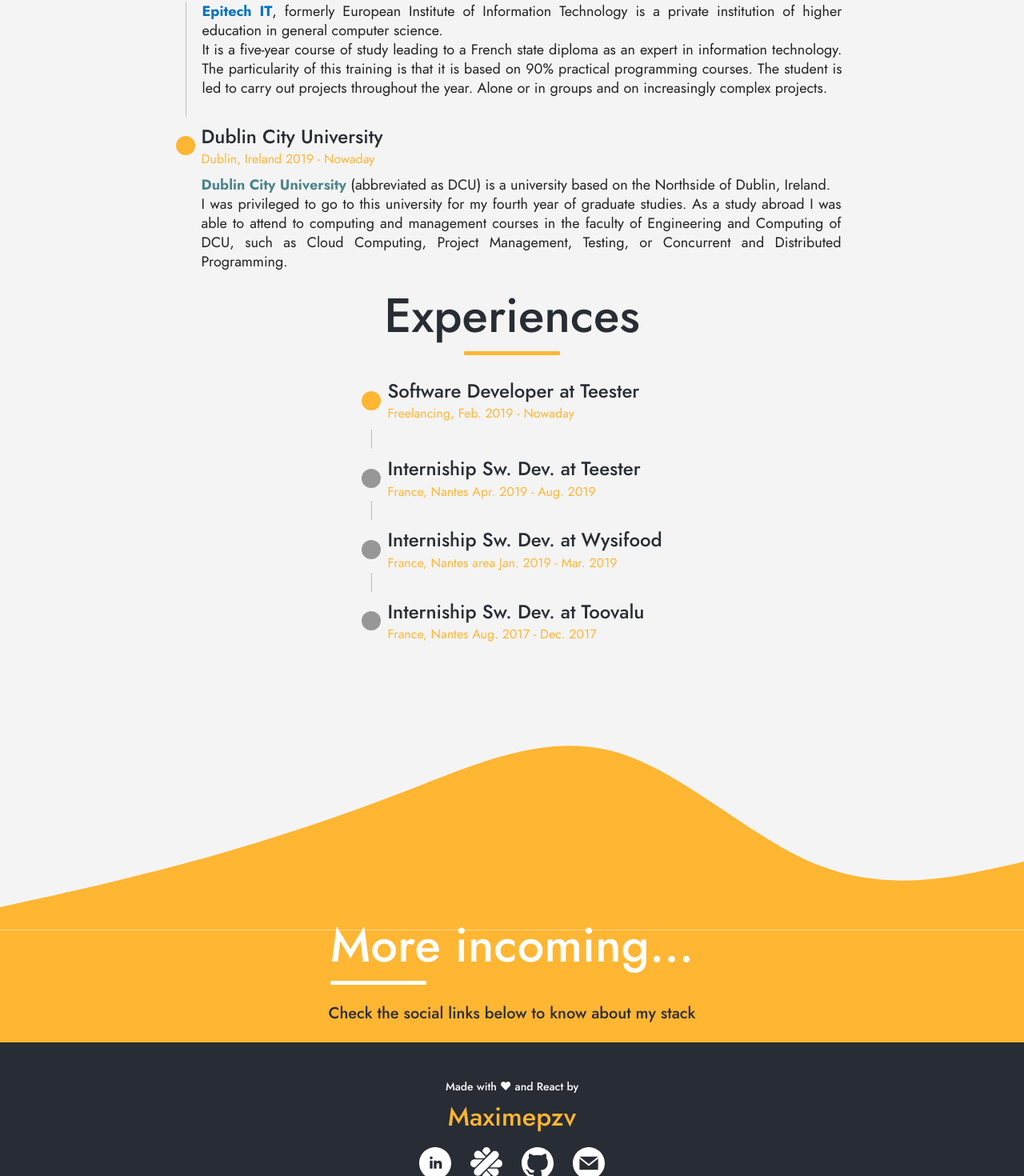
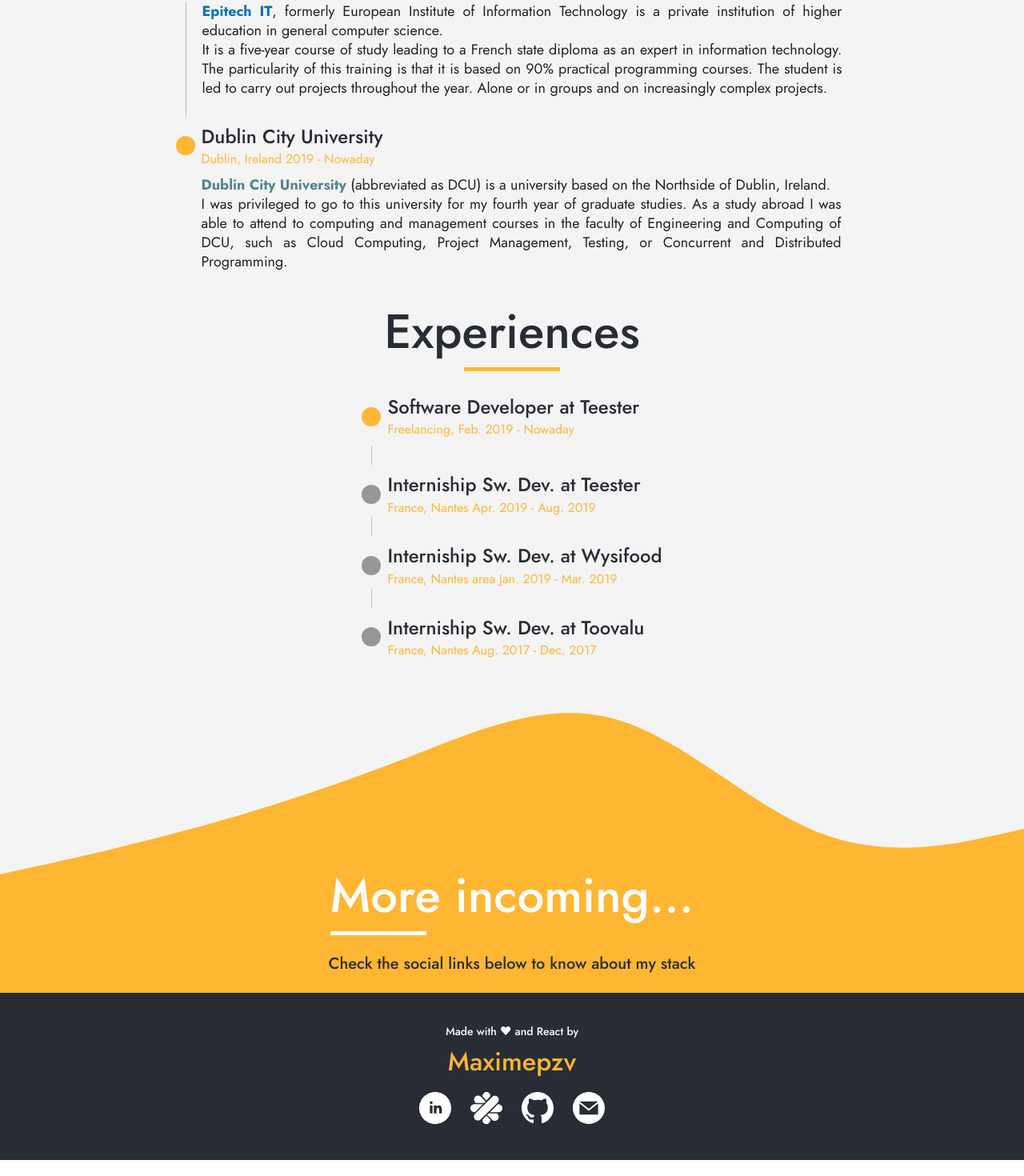
Before and after one commit to Maximepzv/Resume, a React (Create React App) app: page / in a window 1280 px wide. Shown: the part 1306-2776 px from the top of the page at 80% size. Built offline with nearby package versions, Linux system fonts and the light colour scheme.

Commit message:
Adding noreferrer to links and fix spacing

```diff
--- a/src/components/About/index.js
+++ b/src/components/About/index.js
@@ -41,7 +41,7 @@
             <Typography color="secondary" component="p" variant="bod1">
               Student from Epitech France, I'm currently in Dublin City University studying computer science as an Erasmus Student.
               For more than three years, I have been carrying out projects for school and for internships. I also work as a freelancer on my free time
-              and I'm currently on a mission for <a href="https://www.welcometothejungle.com/fr/companies/teester" target="_blank" rel="noopener" className="about-link-teester">Teester</a>.
+              and I'm currently on a mission for <a href="https://www.welcometothejungle.com/fr/companies/teester" target="_blank" rel="noopener noreferrer" className="about-link-teester">Teester</a>.
             </Typography>
           </div>
         </div>
--- a/src/components/Experience/index.css
+++ b/src/components/Experience/index.css
@@ -6,11 +6,16 @@
     display: flex;
     flex-direction: column;
     flex-wrap: wrap;
-    padding: 5% 0;
+    padding: 5% 0 0 0;
     justify-content: center;
 }
 
 .experience-title {
+    font-weight: bold;
+}
+
+.experience-title2 {
+    margin-top: 20px!important;
     font-weight: bold;
 }
 
--- a/src/components/Experience/index.js
+++ b/src/components/Experience/index.js
@@ -30,7 +30,7 @@
               </StepLabel>
               <StepContent>
                 <Typography className="experience-stepper-content" component="p" variant="bod1">
-                  <a href="https://www.epitech.eu" target="_blank" rel="noopener" className="experience-link-epitech">Epitech IT</a>, formerly European Institute of Information Technology is a private institution of higher education in general computer science.<br/>
+                  <a href="https://www.epitech.eu" target="_blank" rel="noopener noreferrer" className="experience-link-epitech">Epitech IT</a>, formerly European Institute of Information Technology is a private institution of higher education in general computer science.<br/>
                   It is a five-year course of study leading to a French state diploma as an expert in information technology.
                   The particularity of this training is that it is based on 90% practical programming courses.
                   The student is led to carry out projects throughout the year. Alone or in groups and on increasingly complex projects.
@@ -46,13 +46,13 @@
               </StepLabel>
               <StepContent>
                 <Typography className="experience-stepper-content" component="p" variant="bod1">
-                  <a href="https://www.dcu.ie/engineering_and_computing/index.shtml" target="_blank" rel="noopener" className="experience-link-dcu">Dublin City University</a> (abbreviated as DCU) is a university based on the Northside of Dublin, Ireland.<br/>
+                  <a href="https://www.dcu.ie/engineering_and_computing/index.shtml" target="_blank" rel="noopener noreferrer" className="experience-link-dcu">Dublin City University</a> (abbreviated as DCU) is a university based on the Northside of Dublin, Ireland.<br/>
                   I was privileged to go to this university for my fourth year of graduate studies. As a study abroad I was able to attend to computing and management courses in the faculty of Engineering and Computing of DCU, such as Cloud Computing, Project Management, Testing, or Concurrent and Distributed Programming.
                 </Typography>
               </StepContent>
             </Step>
           </Stepper>
-          <Typography color="secondary" components="h4" variant="h2" className="experience-title">
+          <Typography color="secondary" components="h4" variant="h2" className="experience-title2">
             <Box textAlign="center" fontWeight="fontWeightMedium" m={1}>Experiences</Box>
             <div className="experience-divider">
               <Divider />
--- a/src/components/Footer/index.css
+++ b/src/components/Footer/index.css
@@ -3,7 +3,7 @@
 }
 
 .footer-wrapper {
-    padding: 3% 0;
+    padding: 30px 0;
 }
 
 .footer-title {
--- a/src/components/More/index.css
+++ b/src/components/More/index.css
@@ -6,7 +6,7 @@
     display: flex;
     flex-wrap: wrap;
     place-content: center;
-    padding: 20px 0 20px 0;
+    padding: 0 0 20px 0;
 }
 
 .more-title {
--- a/src/components/More/index.js
+++ b/src/components/More/index.js
@@ -1,6 +1,6 @@
 import React from 'react';
 import './index.css';
-import {makeStyles, ThemeProvider} from '@material-ui/core/styles';
+import { makeStyles } from '@material-ui/core/styles';
 import Container from "@material-ui/core/Container";
 import Typography from "@material-ui/core/Typography";
 import Box from "@material-ui/core/Box";
```
